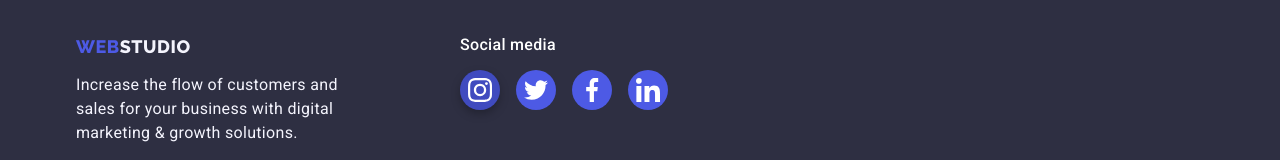
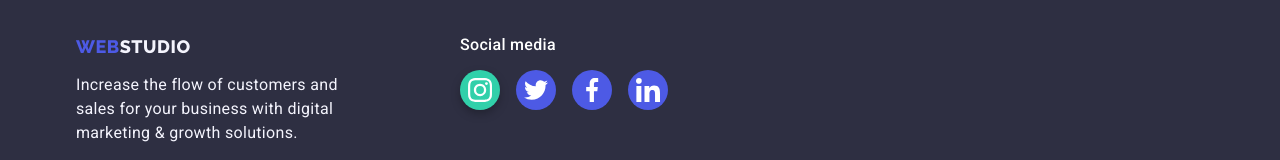
Before and after one commit to HIMARS-M142/goit-markup-hw-05, a plain HTML site: page index.html in a window 1280 px wide. In both pictures the pointer is over the link 480 px from the left and 3066 px from the top of the page. Shown: the part 2976-3136 px from the top of the page. Drawn offline with nearby package versions, Linux system fonts and the light colour scheme.

Commit message:
Update styles.css

```diff
--- a/css/styles.css
+++ b/css/styles.css
@@ -564,7 +564,7 @@ body {
 .footer-link:focus,
 .footer-link:hover {
   filter: drop-shadow(0px 4px 4px rgba(0, 0, 0, 0.25));
-  background-color: var(--accent-color);
+  background-color: #31d0aa;
 }
 
 .footer-soc-link {
```
